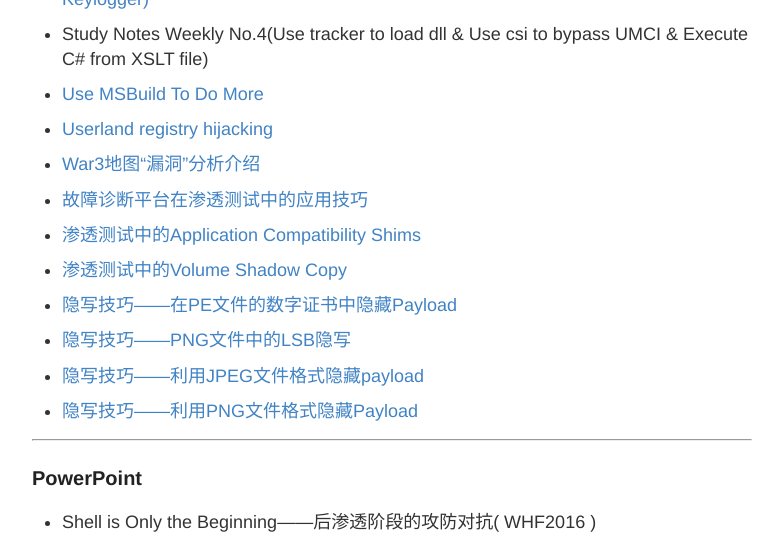
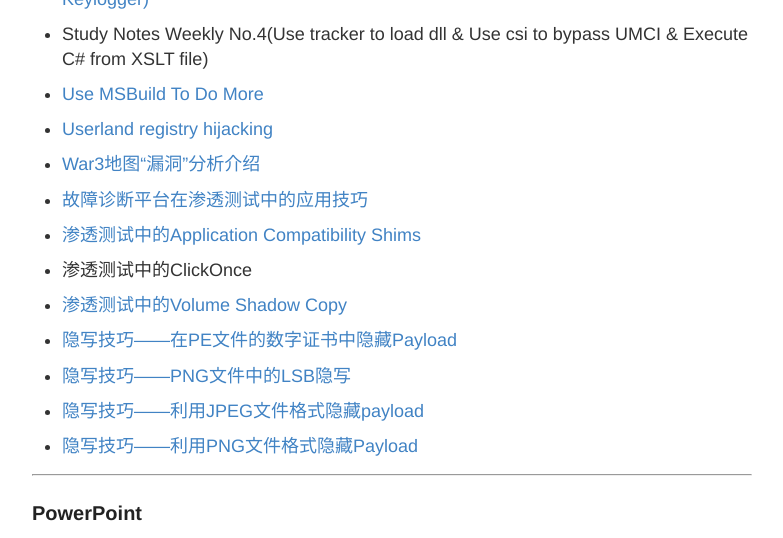
Before and after one commit to 3gstudent/backup-3gstudent.github.io, a Jekyll site: the page built from about.md, in a window 1280 px wide and 900 px high, scrolled down 1997 px, cut to the strip 0-538 px from the top of the window. Shown: the whole strip, without its empty margins (248-1031 px from the left). Built offline with Jekyll 4.4.1, drawn with Linux system fonts in a browser that asks for light colours.

Commit message:
Update about.md

```diff
--- a/about.md
+++ b/about.md
@@ -112,6 +112,9 @@ Github:   3gstudent
  [渗透测试中的Application Compatibility Shims](https://3gstudent.github.io/3gstudent.github.io/%E6%B8%97%E9%80%8F%E6%B5%8B%E8%AF%95%E4%B8%AD%E7%9A%84Application-Compatibility-Shims/)
 
 -
+ 渗透测试中的ClickOnce
+
+-
  [渗透测试中的Volume Shadow Copy](https://3gstudent.github.io/3gstudent.github.io/%E6%B8%97%E9%80%8F%E6%B5%8B%E8%AF%95%E4%B8%AD%E7%9A%84Volume-Shadow-Copy/)
 
 -
```
